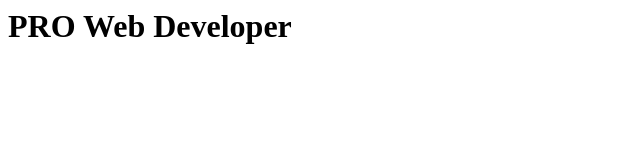
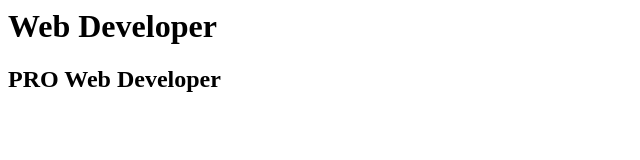
Before and after one commit to GianniGins/primo-progetto, a plain HTML site: page index.html in a window 1280 px wide. Shown: the whole page, without its empty margins (0-640 px from the left). Drawn offline with Linux system fonts and the light colour scheme.

Commit message:
prima modifica

```diff
--- a/index.html
+++ b/index.html
@@ -1,2 +1,2 @@
-<h1 Web Developer </h1
-<h1> PRO Web Developer </h1>
+<h1>Web Developer</h1>
+<h2> PRO Web Developer </h2>
```
